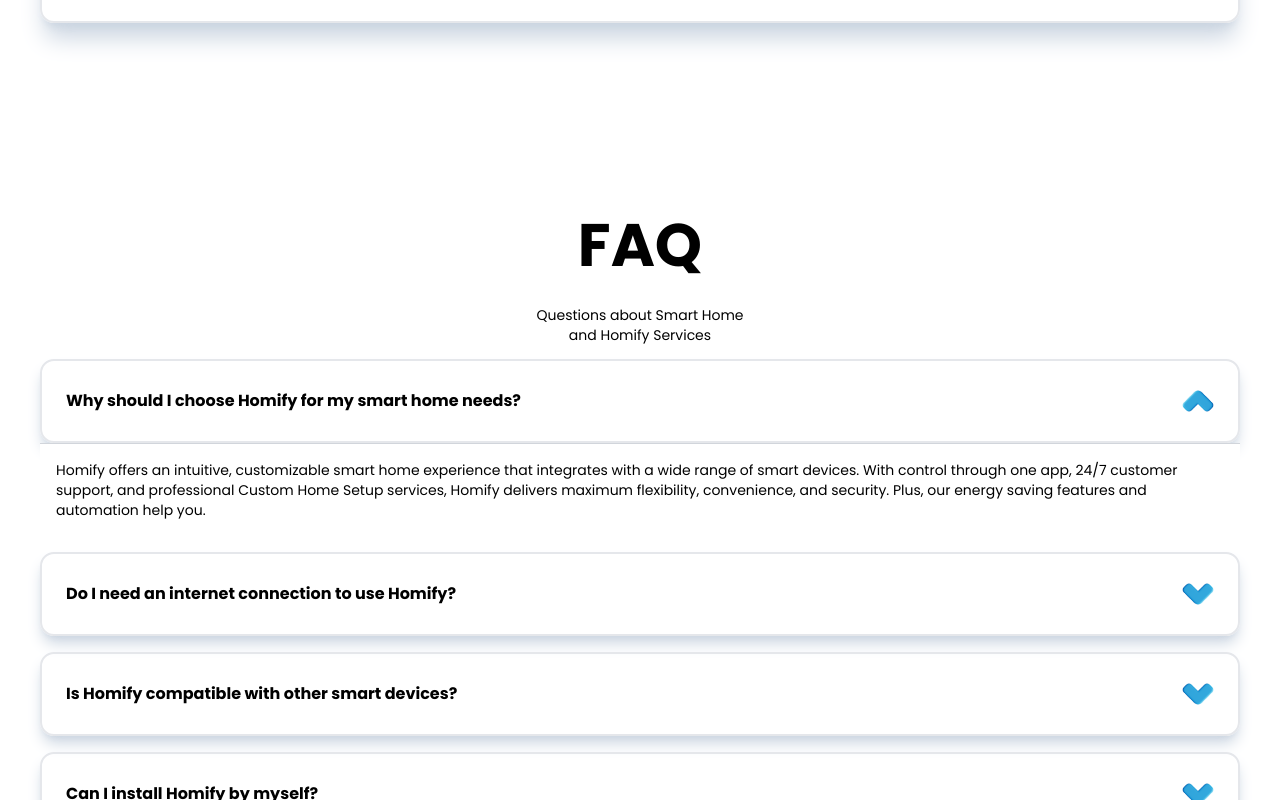
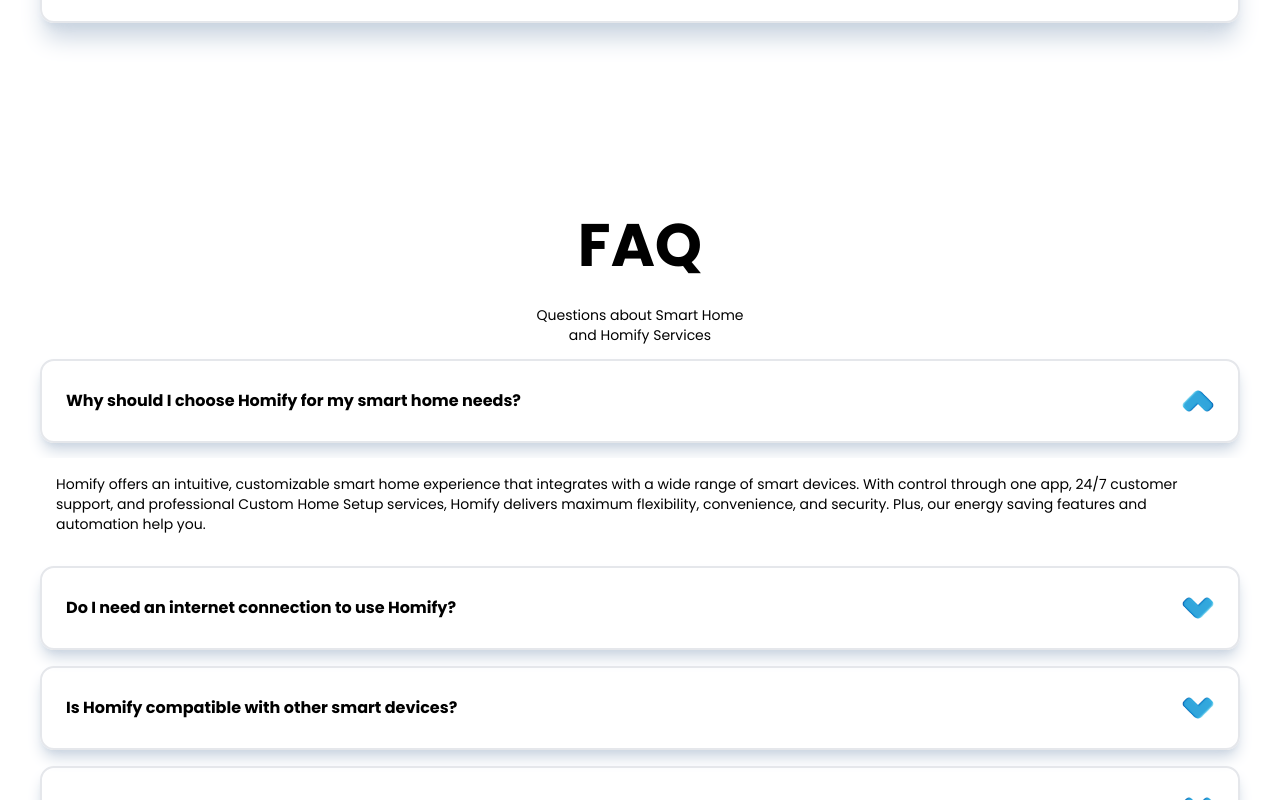
Before and after one commit to raulmaulidhino-dev/homify, a React (Vite) app: page / in a window 1280 px wide. Both pictures are taken after a click on the element 1198 px from the left and 4467 px from the top of the page. Shown: the part 4067-4867 px from the top of the page. Built offline with nearby package versions, Linux system fonts and the light colour scheme.

Commit message:
fix: adjust correct spacing between questions and answers

```diff
--- a/src/components/FAQ_Accordion.jsx
+++ b/src/components/FAQ_Accordion.jsx
@@ -23,7 +23,7 @@
                     />
                 </div>
             </section>
-            <section className={`text-sm p-4 bg-white border-t border-gray-300 ${isOpen ? 'block' : 'hidden'}`}>
+            <section className={`text-sm p-4 mt-[15px] bg-white ${isOpen ? 'block' : 'hidden'}`}>
                 { answer }
             </section>
         </section>
```
